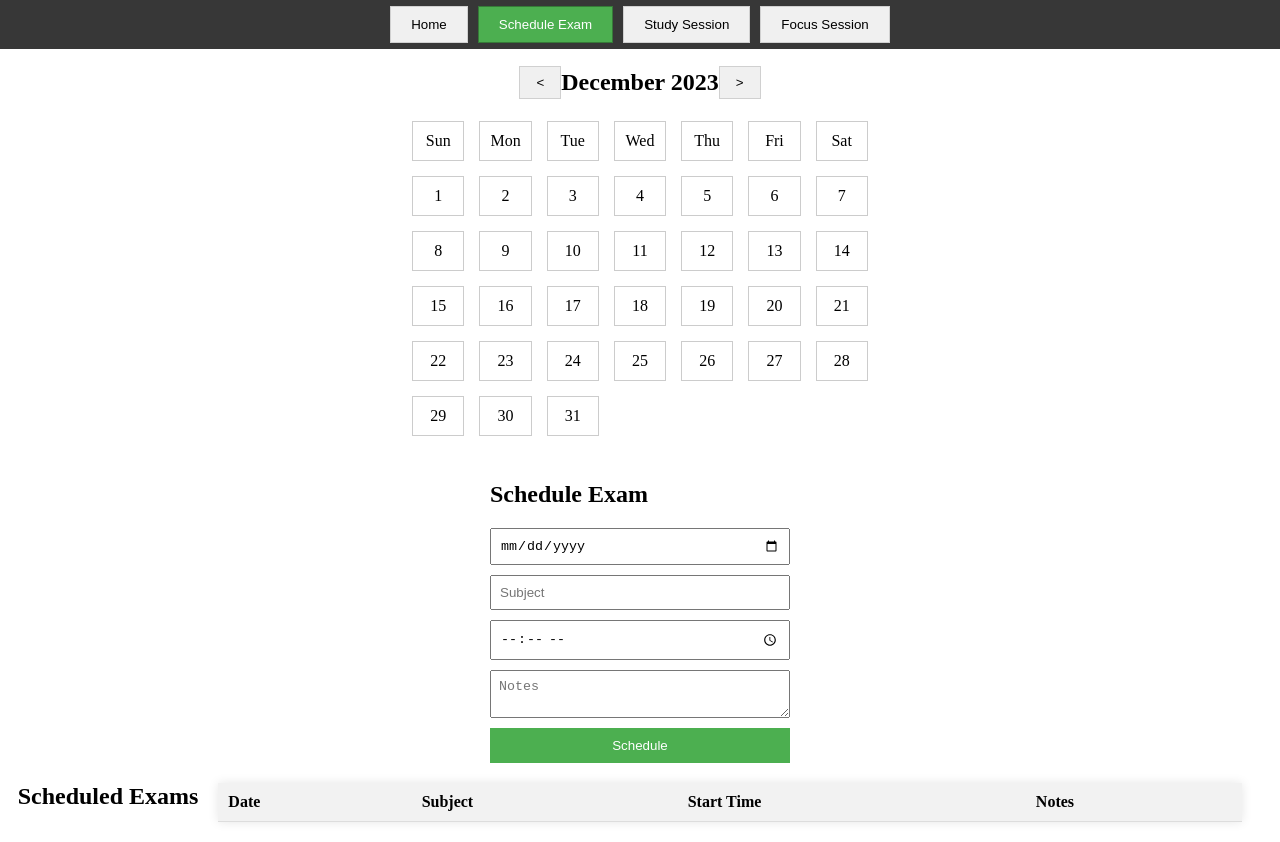
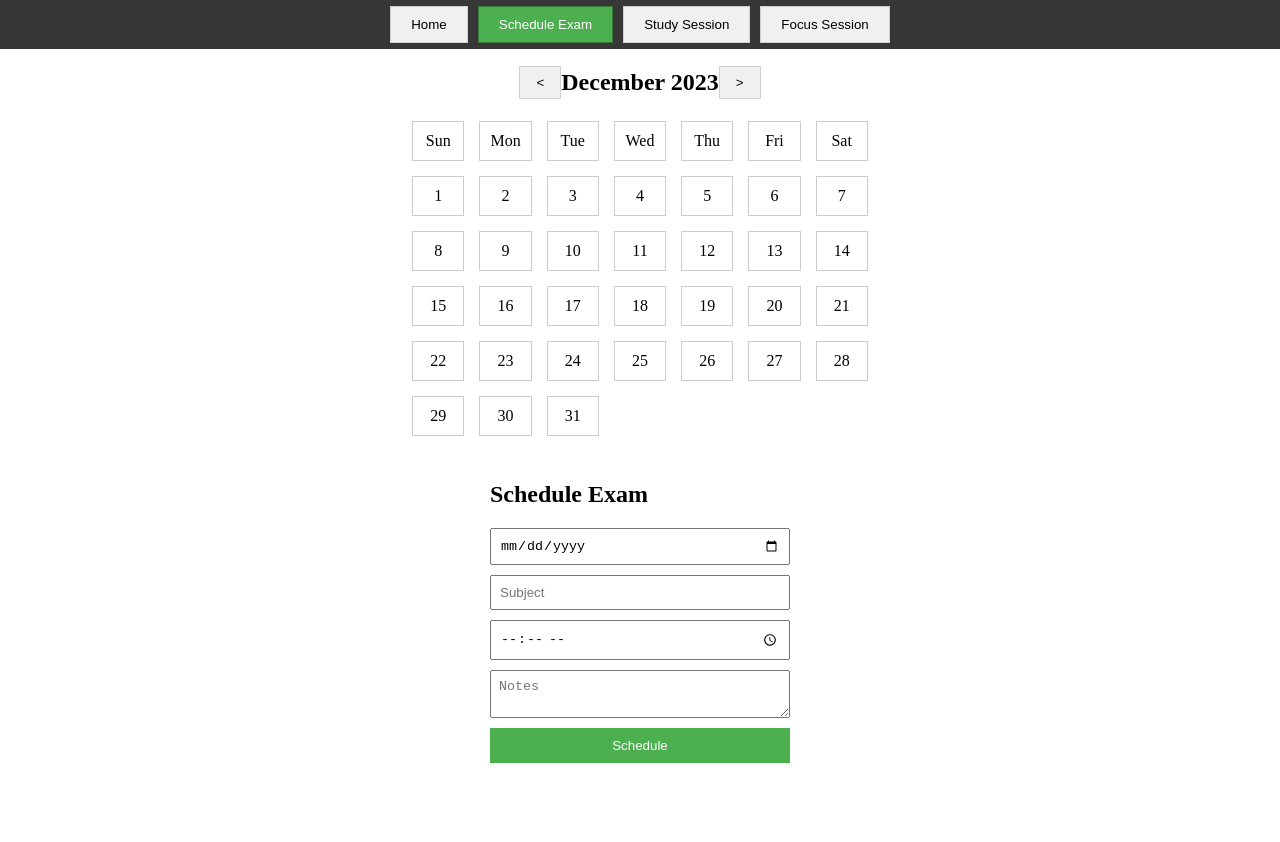
Before and after one commit to CEN4010-Fall2023-Prin-Soft-Eng/cen4010-prin-soft-eng-final-project-001-group-21, a Vue app: page /calendar in a window 1280 px wide. After the commit the page ends 800 px from the top, so only its background shows below. Built offline with nearby package versions, Linux system fonts and the light colour scheme; sample sign-in values are in the browser's storage.

Commit message:
removed table

```diff
--- a/src/components/AppCalendar.vue
+++ b/src/components/AppCalendar.vue
@@ -26,28 +26,6 @@
       </form>
     </div>
   </div>
-  <!-- New section to display scheduled exams -->
-  <div class="table-container">
-      <h2>Scheduled Exams</h2>
-      <table class="scheduled-exams-table">
-        <thead>
-          <tr>
-            <th>Date</th>
-            <th>Subject</th>
-            <th>Start Time</th>
-            <th>Notes</th>
-          </tr>
-        </thead>
-        <tbody>
-          <tr v-for="exam in scheduledExams" :key="exam.id">
-            <td>{{ formatDate(exam.exam_date) }}</td>
-            <td>{{ exam.subject }}</td>
-            <td>{{ exam.start_time }}</td>
-            <td>{{ exam.notes }}</td>
-          </tr>
-        </tbody>
-      </table>
-    </div>
 </template>
 
 
```
